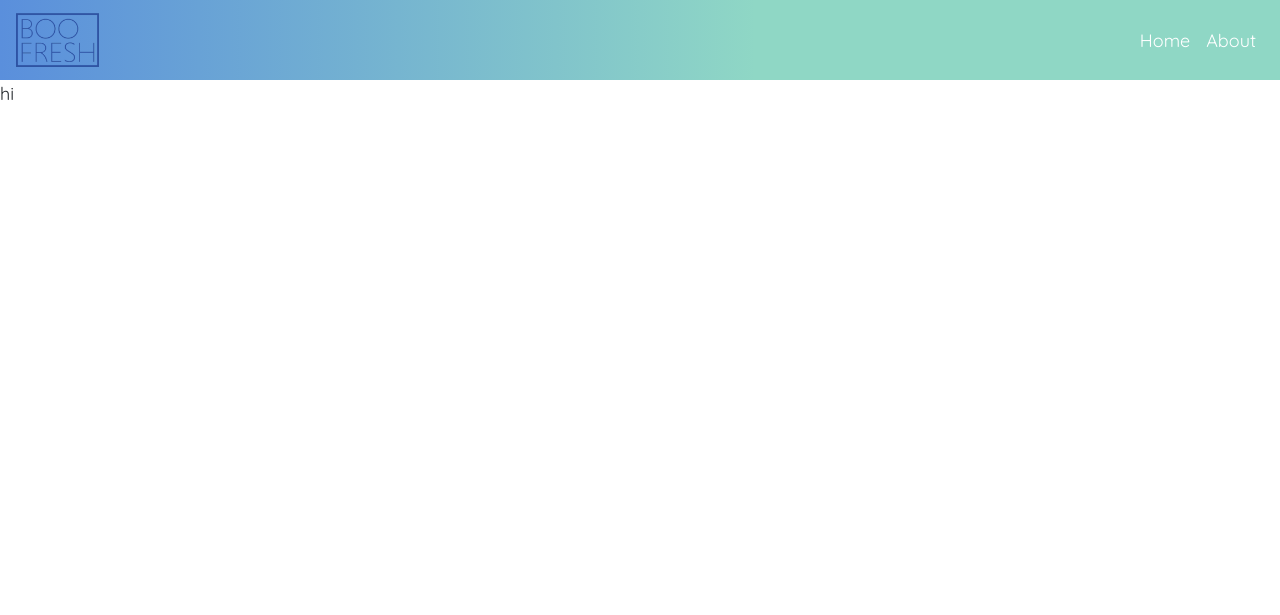
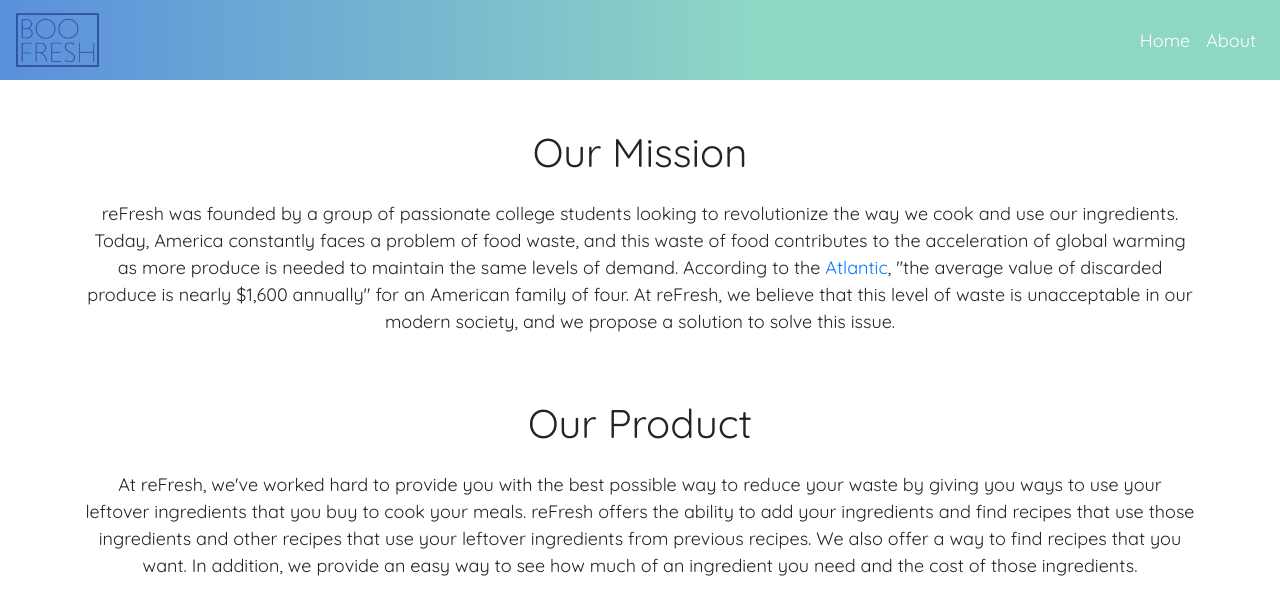
Before and after one commit to vincentT360/reFresh, a Flask app: page /about in a window 1280 px wide. Shown: the top 615 px of the page. Run offline with Flask 2, Linux system fonts and the light colour scheme; some libraries are stand-ins or nearby versions.

Commit message:
Updated about us page

```diff
--- a/flaskdriver/templates/about.html
+++ b/flaskdriver/templates/about.html
@@ -1,4 +1,29 @@
 {% extends "layout.html" %}
 {% block content %}
-<p>hi</p>
+    <div class="container">
+        <div class="row my-5 text-center">
+            <div class="col-md-12">
+                <h1>Our Mission</h1>
+                <p class="mt-4">reFresh was founded by a group of passionate college students looking to revolutionize the way we cook and use our ingredients.
+                    Today, America constantly faces a problem of food waste, and this waste of food contributes to the acceleration of global warming
+                    as more produce is needed to maintain the same levels of demand.
+                    According to the <a href="https://www.theatlantic.com/business/archive/2016/07/american-food-waste/491513/">Atlantic</a>,
+                    "the average value of discarded produce is nearly $1,600 annually" for an American family of four. At reFresh, we believe that this
+                    level of waste is unacceptable in our modern society, and we propose a solution to solve this issue.
+                </p>
+            </div>
+        </div>
+        <div class="row my-5 text-center">
+                <div class="col-md-12">
+                    <h1>Our Product</h1>
+                    <p class="mt-4">
+                        At reFresh, we've worked hard to provide you with the best possible way to reduce your waste by giving you ways to use
+                        your leftover ingredients that you buy to cook your meals. reFresh offers the ability to add your ingredients and find recipes
+                        that use those ingredients and other recipes that use your leftover ingredients from previous recipes. We also offer a way to
+                        find recipes that you want. In addition, we provide an easy way to see how much of an ingredient you need and the cost of those
+                        ingredients.
+                    </p>
+                </div>
+            </div>
+    </div>
 {% endblock content %}
```
Also changed, not shown: flaskdriver/site.db.
